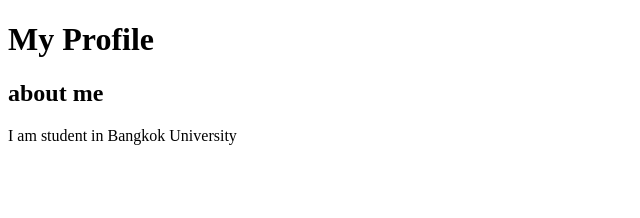
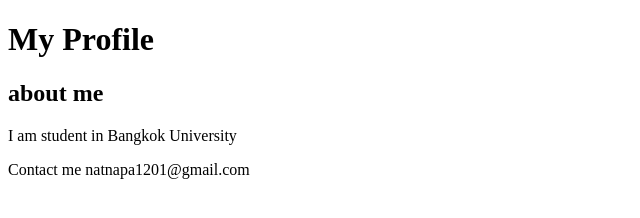
Before and after one commit to natnapa-jina/natnapa_work, a plain HTML site: page index.html in a window 1280 px wide. Shown: the whole page, without its empty margins (0-640 px from the left). Drawn offline with Linux system fonts and the light colour scheme.

Commit message:
add gmail

```diff
--- a/index.html
+++ b/index.html
@@ -10,5 +10,6 @@
     <h1>My Profile</h1>
     <h2>about me</h2>
     <p>I am student in Bangkok University</p>
+    <footer>Contact me natnapa1201@gmail.com</footer>
 </body>
 </html>
```
